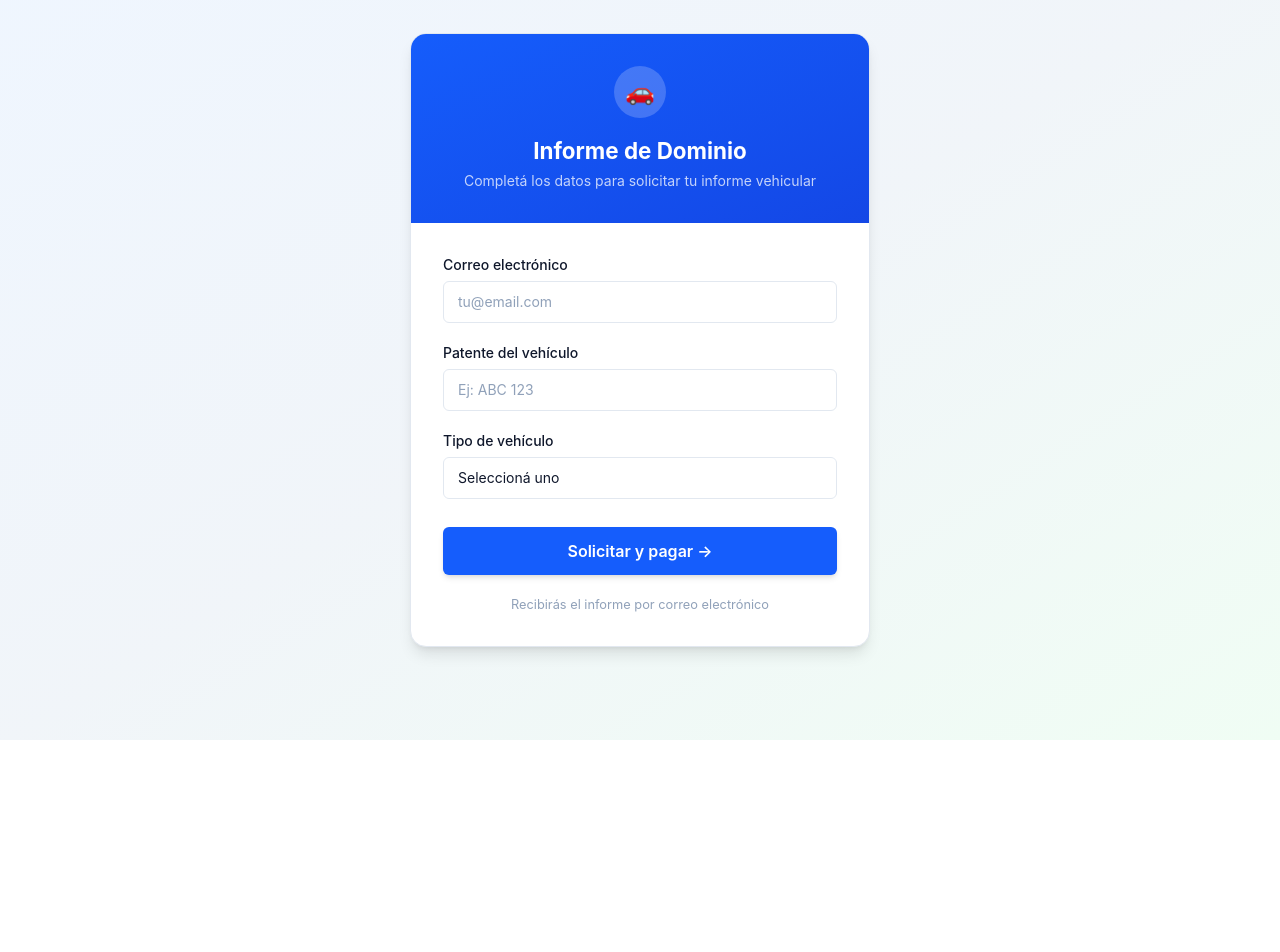
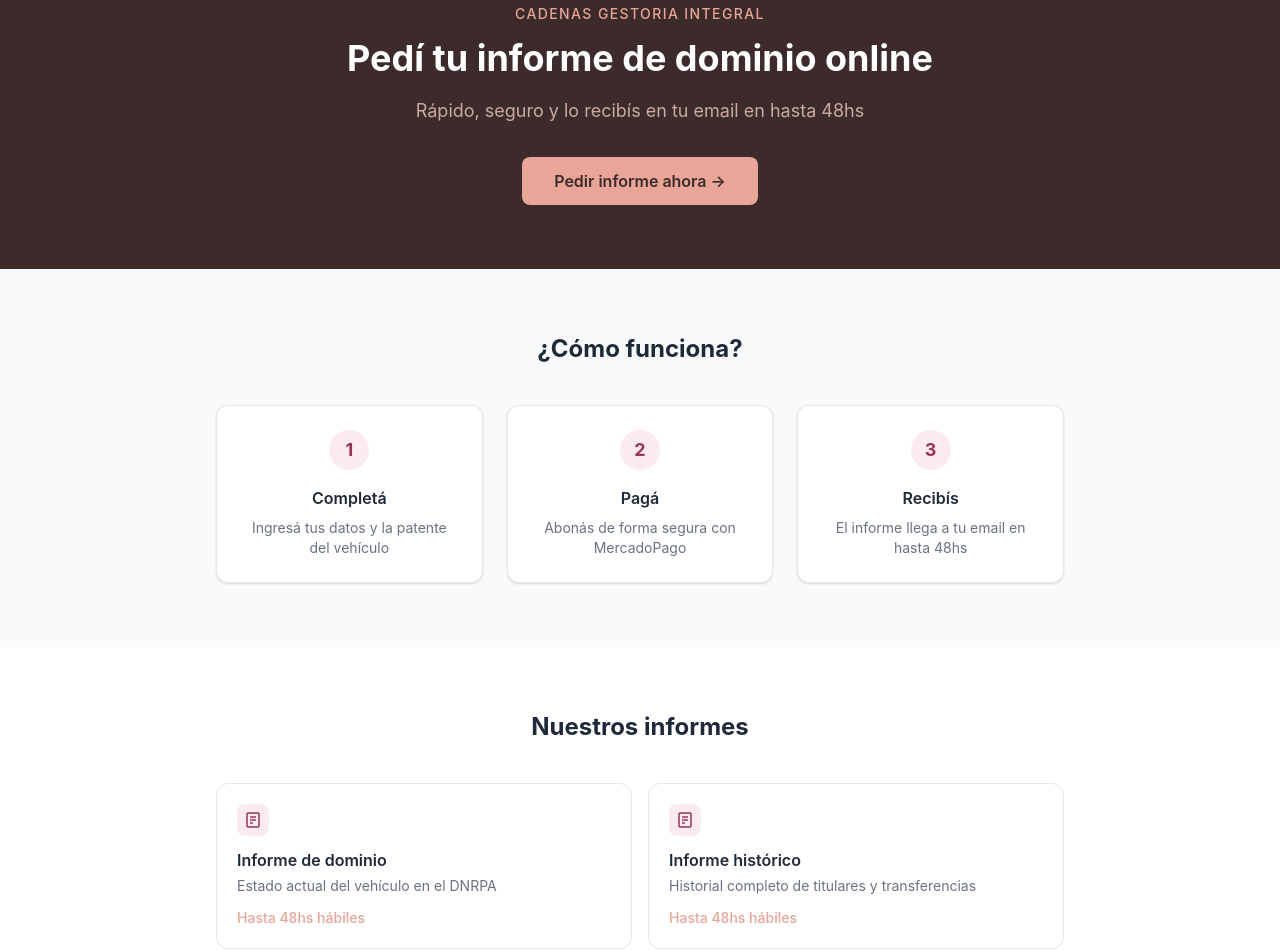
Before and after one commit to abellastra/informe-dominio, a React app in the folder frontend/: page / in a window 1280 px wide. Shown: the part 60-1012 px from the top of the page. Before the commit the page ends 800 px from the top, so only its background shows below. Built offline with nearby package versions, Linux system fonts and the light colour scheme; the HTML template or start-up script is replaced by a standard one.

Commit message:
feat: landing page

```diff
--- /dev/null
+++ b/frontend/pages/Landing.tsx
@@ -0,0 +1,151 @@
+import { useNavigate } from "react-router-dom";
+
+const informes = [
+  {
+    titulo: "Informe de dominio",
+    descripcion: "Estado actual del vehículo en el DNRPA",
+  },
+  {
+    titulo: "Informe histórico",
+    descripcion: "Historial completo de titulares y transferencias",
+  },
+  {
+    titulo: "Informe nominal",
+    descripcion: "Vehículos registrados a nombre de una persona",
+  },
+  {
+    titulo: "Anotaciones personales",
+    descripcion: "Inhibiciones y embargos de una persona",
+  },
+];
+
+const pasos = [
+  {
+    numero: "1",
+    titulo: "Completá",
+    descripcion: "Ingresá tus datos y la patente del vehículo",
+  },
+  {
+    numero: "2",
+    titulo: "Pagá",
+    descripcion: "Abonás de forma segura con MercadoPago",
+  },
+  {
+    numero: "3",
+    titulo: "Recibís",
+    descripcion: "El informe llega a tu email en hasta 48hs",
+  },
+];
+
+const Landing = () => {
+  const navigate = useNavigate();
+
+  return (
+    <div className="min-h-screen bg-gray-50">
+
+      {/* Hero */}
+      <div className="bg-[#3D2B2B] text-white">
+        <div className="max-w-4xl mx-auto px-6 py-16 text-center">
+          <p className="text-[#E8A598] text-sm font-medium tracking-widest uppercase mb-3">
+            Cadenas Gestoria Integral
+          </p>
+          <h1 className="text-4xl font-bold mb-4 leading-tight">
+            Pedí tu informe de dominio online
+          </h1>
+          <p className="text-[#c9a9a4] text-lg mb-8">
+            Rápido, seguro y lo recibís en tu email en hasta 48hs
+          </p>
+          <button
+            onClick={() => navigate("/solicitar")}
+            className="bg-[#E8A598] text-[#3D2B2B] font-semibold px-8 py-3 rounded-lg hover:bg-[#d4917f] transition-colors"
+          >
+            Pedir informe ahora →
+          </button>
+        </div>
+      </div>
+
+      {/* Cómo funciona */}
+      <div className="max-w-4xl mx-auto px-6 py-16">
+        <h2 className="text-2xl font-bold text-center text-gray-800 mb-10">
+          ¿Cómo funciona?
+        </h2>
+        <div className="grid grid-cols-1 md:grid-cols-3 gap-6">
+          {pasos.map((paso) => (
+            <div
+              key={paso.numero}
+              className="bg-white rounded-xl border border-gray-200 p-6 text-center shadow-sm"
+            >
+              <div className="w-10 h-10 rounded-full bg-[#FBEAF0] text-[#993556] font-bold text-lg flex items-center justify-center mx-auto mb-4">
+                {paso.numero}
+              </div>
+              <h3 className="font-semibold text-gray-800 mb-2">{paso.titulo}</h3>
+              <p className="text-gray-500 text-sm">{paso.descripcion}</p>
+            </div>
+          ))}
+        </div>
+      </div>
+
+      {/* Informes */}
+      <div className="bg-white py-16">
+        <div className="max-w-4xl mx-auto px-6">
+          <h2 className="text-2xl font-bold text-center text-gray-800 mb-10">
+            Nuestros informes
+          </h2>
+          <div className="grid grid-cols-1 md:grid-cols-2 gap-4">
+            {informes.map((informe) => (
+              <div
+                key={informe.titulo}
+                className="border border-gray-200 rounded-xl p-5 hover:border-[#E8A598] hover:shadow-md transition-all"
+              >
+                <div className="w-8 h-8 rounded-lg bg-[#FBEAF0] flex items-center justify-center mb-3">
+                  <svg width="16" height="16" viewBox="0 0 16 16" fill="none">
+                    <rect x="2" y="1" width="12" height="14" rx="1" stroke="#993556" strokeWidth="1.5"/>
+                    <line x1="5" y1="5" x2="11" y2="5" stroke="#993556" strokeWidth="1.5"/>
+                    <line x1="5" y1="8" x2="11" y2="8" stroke="#993556" strokeWidth="1.5"/>
+                    <line x1="5" y1="11" x2="8" y2="11" stroke="#993556" strokeWidth="1.5"/>
+                  </svg>
+                </div>
+                <h3 className="font-semibold text-gray-800 mb-1">{informe.titulo}</h3>
+                <p className="text-gray-500 text-sm">{informe.descripcion}</p>
+                <p className="text-[#E8A598] text-sm font-medium mt-3">Hasta 48hs hábiles</p>
+              </div>
+            ))}
+          </div>
+        </div>
+      </div>
+
+      {/* CTA */}
+      <div className="bg-[#3D2B2B] py-16">
+        <div className="max-w-xl mx-auto px-6 text-center">
+          <h2 className="text-2xl font-bold text-white mb-3">
+            ¿Necesitás tu informe hoy?
+          </h2>
+          <p className="text-[#c9a9a4] mb-8">
+            Lo gestionamos por vos de forma rápida y segura
+          </p>
+          <button
+            onClick={() => navigate("/solicitar")}
+            className="bg-[#E8A598] text-[#3D2B2B] font-semibold px-8 py-3 rounded-lg hover:bg-[#d4917f] transition-colors"
+          >
+            Solicitar ahora
+          </button>
+        </div>
+      </div>
+
+      {/* Footer */}
+      <footer className="bg-white border-t border-gray-200 py-6">
+        <div className="max-w-4xl mx-auto px-6 text-center">
+          <p className="text-gray-400 text-sm">
+            Cadenas Gestoria Integral — Servicio privado de gestoría
+          </p>
+          <p className="text-gray-400 text-sm mt-1">
+            Términos y condiciones · Política de privacidad
+          </p>
+        </div>
+      </footer>
+
+    </div>
+  );
+};
+
+export default Landing;
--- a/frontend/src/App.jsx
+++ b/frontend/src/App.jsx
@@ -4,12 +4,14 @@ import Confirmacion from '../pages/Confirmacion'
 import Login from '../pages/admin/Login'
 import Solicitudes from '../pages/admin/Solicitudes'
 import DetalleSolicitud from '../pages/admin/DetailleSolicitud'
+import Landing from '../pages/Landing'
 
 const App = () => {
   return (
     <BrowserRouter>
       <Routes>
-        <Route path="/" element={<Formulario/>} />
+        <Route path="/" element={<Landing />} />
+      <Route path="/solicitar" element={<Formulario />} />
         <Route path="/confirmacion" element={<Confirmacion />} />
           <Route path="/admin" element={<Login/>} />
                   <Route path="/admin/solicitudes" element={<Solicitudes />} />
```
